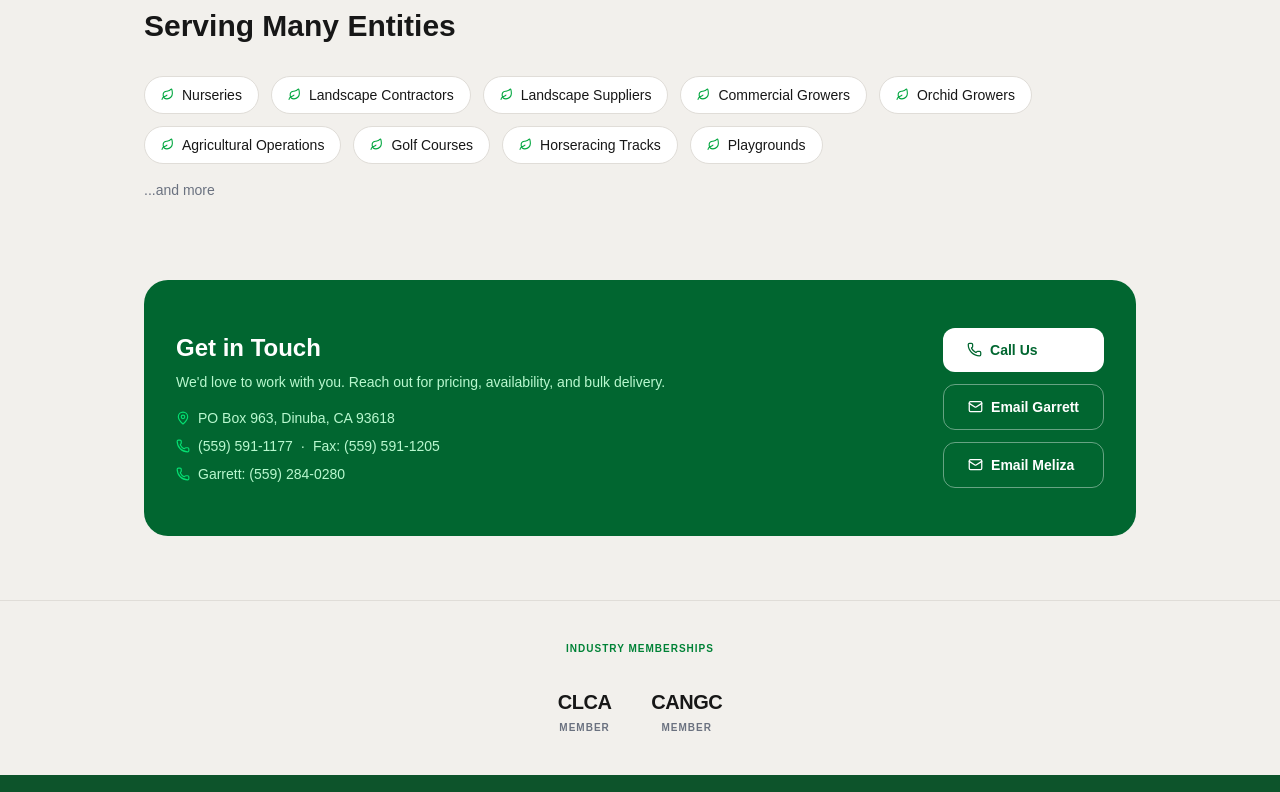
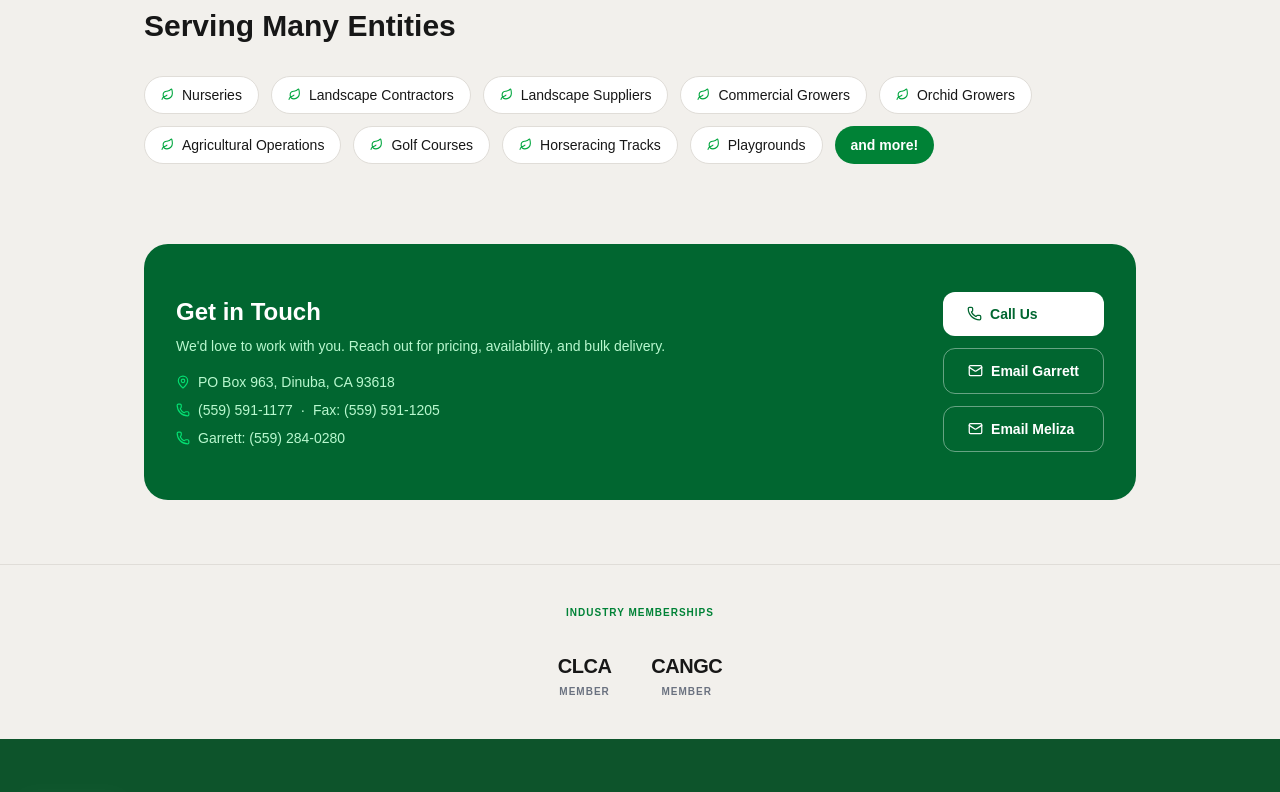
Before and after one commit to Shadowfear36/SeqHort, a Next.js app: page /heritage in a window 1280 px wide. Shown: the part 1500-2292 px from the top of the page. Built offline with nearby package versions, Linux system fonts and the light colour scheme.

Commit message:
Make 'and more' a standout pill in Who We Serve

```diff
--- a/app/heritage/page.tsx
+++ b/app/heritage/page.tsx
@@ -128,8 +128,10 @@ export default function HeritagePage() {
                 {c}
               </span>
             ))}
+            <span className="inline-flex items-center gap-2 bg-green-700 text-white text-sm font-semibold px-4 py-2 rounded-full">
+              and more!
+            </span>
           </div>
-          <p className="text-muted text-sm mt-4">...and more</p>
         </div>
 
         {/* Contact CTA */}
```
